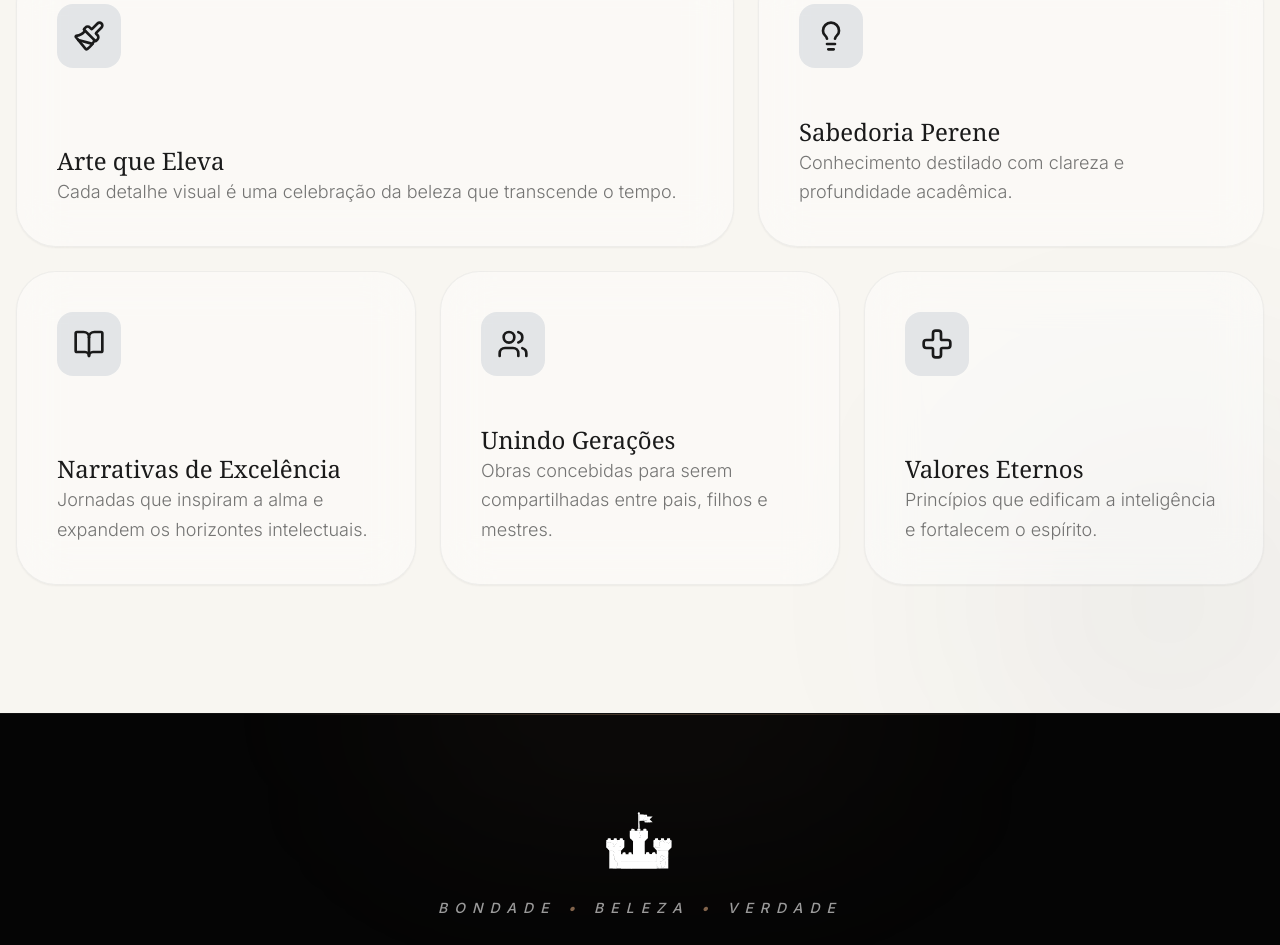
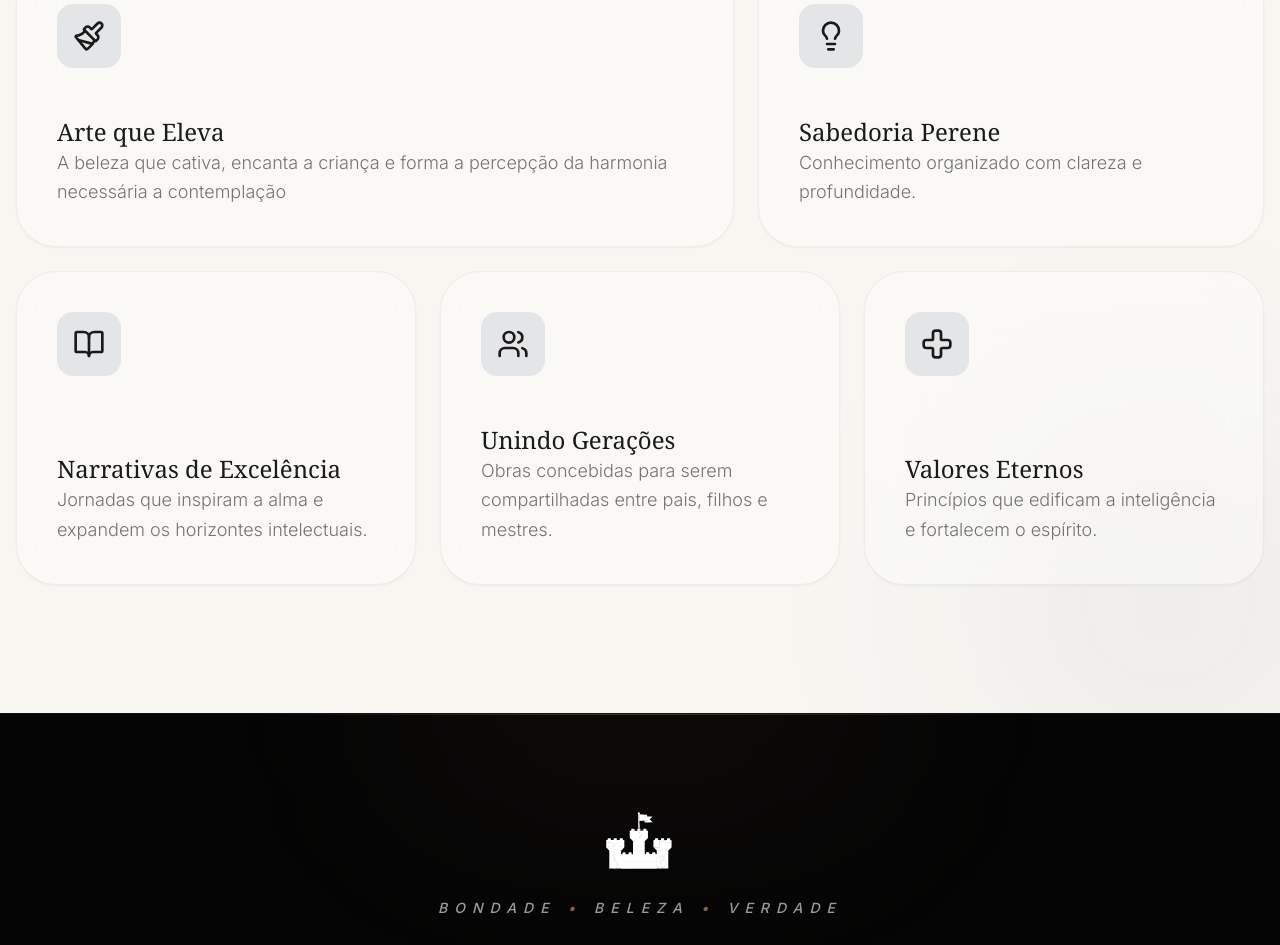
Before and after one commit to gpereira12/kalia-educacional, a Next.js app: page / in a window 1280 px wide. Shown: the part 3358-4303 px from the top of the page. Built offline with nearby package versions, Linux system fonts and the light colour scheme; a web font is replaced by a local one.

Commit message:
Update Differentiators.tsx

```diff
--- a/src/components/catalog/Differentiators.tsx
+++ b/src/components/catalog/Differentiators.tsx
@@ -5,12 +5,12 @@ const differentiators = [
   {
     icon: Paintbrush,
     title: "Arte que Eleva",
-    description: "Cada detalhe visual é uma celebração da beleza que transcende o tempo."
+    description: "A beleza que cativa, encanta a criança e forma a percepção da harmonia necessária a contemplação"
   },
   {
     icon: Lightbulb,
     title: "Sabedoria Perene",
-    description: "Conhecimento destilado com clareza e profundidade acadêmica."
+    description: "Conhecimento organizado com clareza e profundidade."
   },
   {
     icon: BookOpen,
@@ -74,11 +74,10 @@ const Differentiators = () => {
                 delay: index * 0.1,
                 ease: [0.16, 1, 0.3, 1]
               }}
-              className={`group p-6 md:p-10 rounded-[2rem] md:rounded-[2.5rem] bg-white/40 backdrop-blur-xl border border-black/5 hover:border-primary/30 hover:bg-white/80 transition-all duration-500 shadow-sm hover:shadow-2xl hover:shadow-primary/5 ${
-                index === 0 ? "md:col-span-12 lg:col-span-7" :
-                index === 1 ? "md:col-span-12 lg:col-span-5" :
-                "md:col-span-12 lg:col-span-4"
-              }`}
+              className={`group p-6 md:p-10 rounded-[2rem] md:rounded-[2.5rem] bg-white/40 backdrop-blur-xl border border-black/5 hover:border-primary/30 hover:bg-white/80 transition-all duration-500 shadow-sm hover:shadow-2xl hover:shadow-primary/5 ${index === 0 ? "md:col-span-12 lg:col-span-7" :
+                  index === 1 ? "md:col-span-12 lg:col-span-5" :
+                    "md:col-span-12 lg:col-span-4"
+                }`}
             >
               <div className="flex flex-col h-full justify-between gap-8 md:gap-12">
                 <div className="w-12 h-12 md:w-16 md:h-16 rounded-xl md:rounded-2xl bg-primary/10 flex items-center justify-center group-hover:bg-primary group-hover:text-white transition-all duration-500 group-hover:rotate-6">
```
